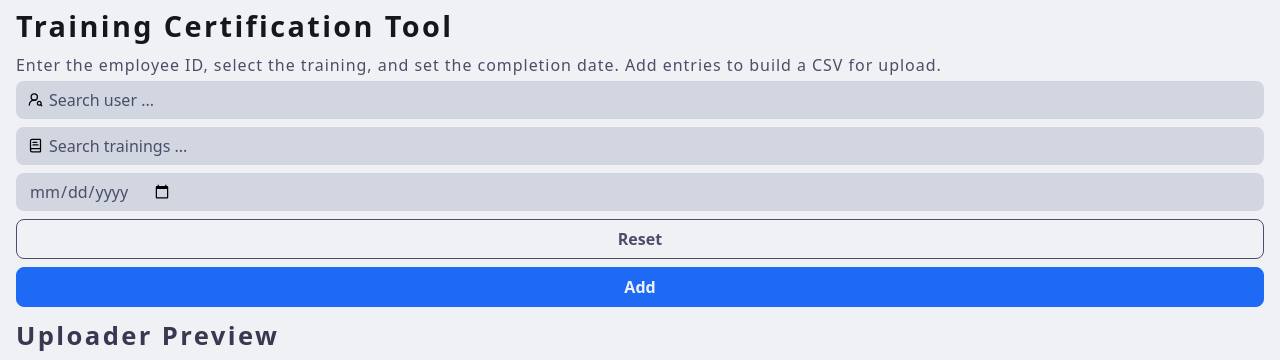
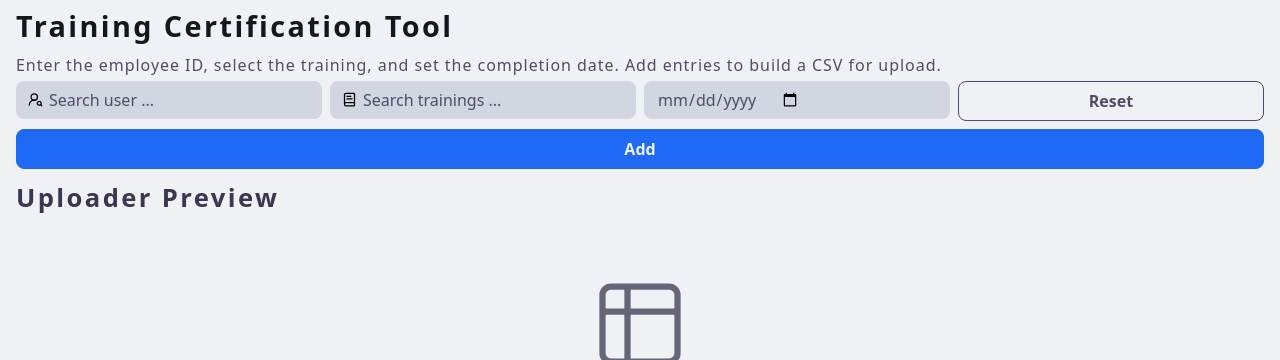
Before and after one commit to faelf/ELearningUploader, a website built with Vite: page index.html in a window 1280 px wide. Shown: the part 69-429 px from the top of the page. Built offline with nearby package versions, Linux system fonts and the light colour scheme.

Commit message:
style: make preview form responsive

```diff
--- a/index.html
+++ b/index.html
@@ -32,7 +32,7 @@
 
       <p>Enter the employee ID, select the training, and set the completion date. Add entries to build a CSV for upload.</p>
 
-      <form id="preview-form" class="grid gap-sm mb-md">
+      <form id="preview-form" class="preview-form mb-md">
 
         <label id="input-users" class="searchable-select">
           <input type="text" class="select-input icon-user" autocomplete="off" required placeholder="Search user ...">
--- a/src/style/style.css
+++ b/src/style/style.css
@@ -79,6 +79,21 @@ header {
 footer {
   background: var(--bg-surface);
   border-top: 1px solid var(--border-color);
+}
+
+/*
+  Preview Form
+  ---------------------------------------------------
+*/
+.preview-form {
+  display: flex;
+  flex-wrap: wrap;
+  gap: var(--spacing-sm);
+}
+
+.preview-form > * {
+  flex-grow: 1;
+  flex-basis: 250px;
 }
 
 /*
```
